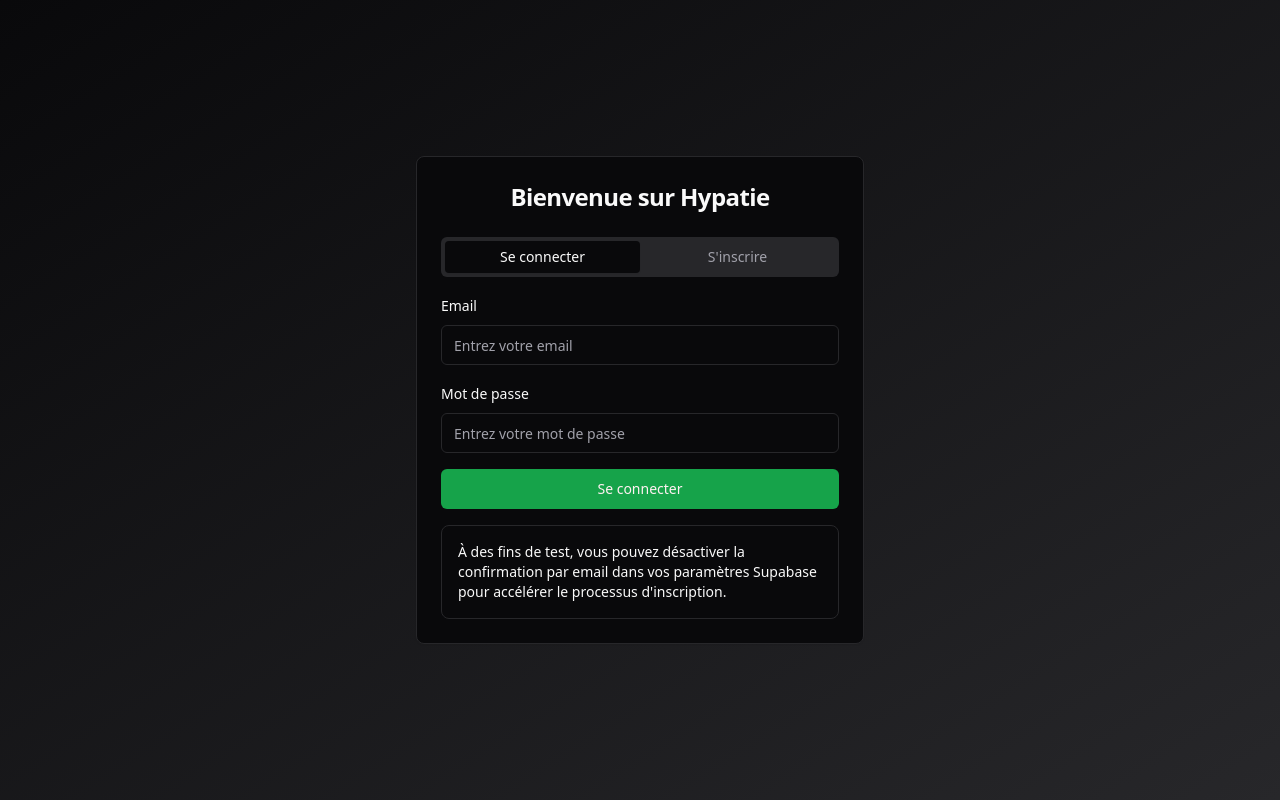
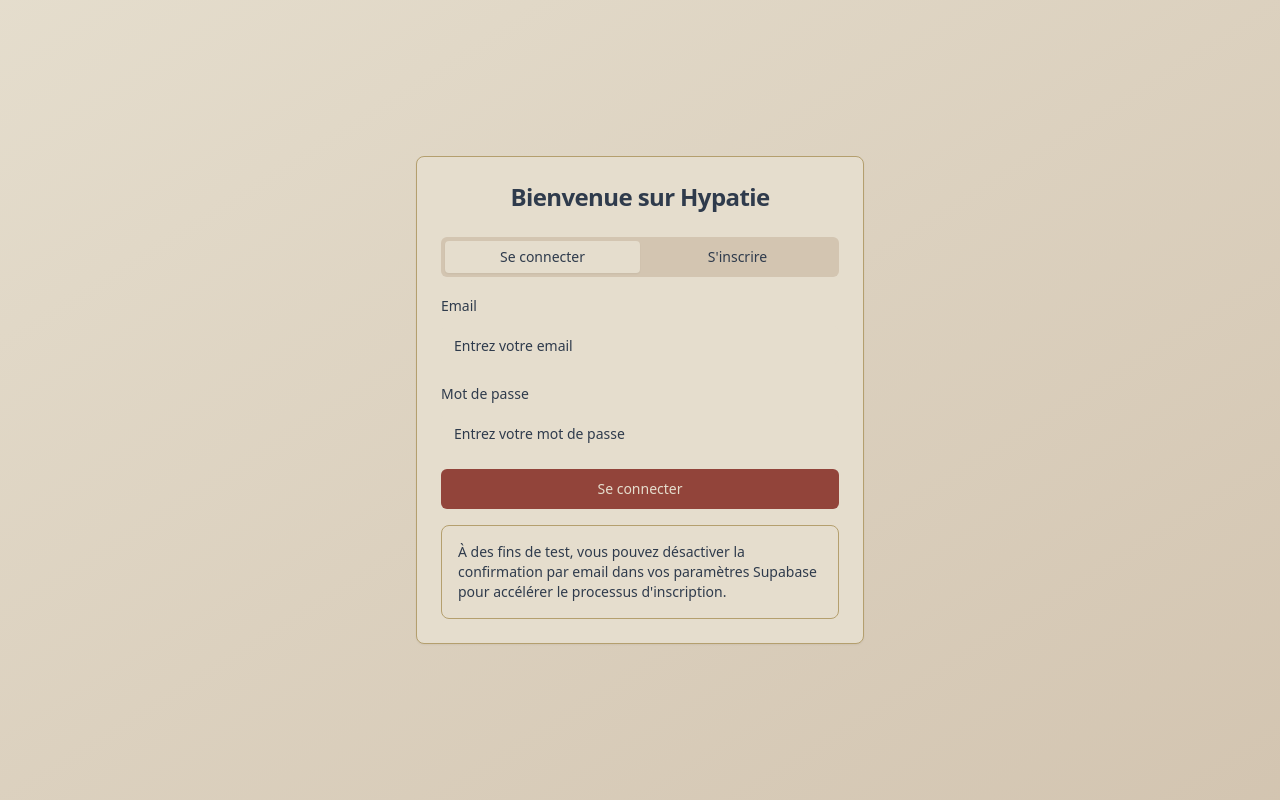
Before and after one commit to loulalou/talk-verify-ai-mobile, a React (Vite) app: page /auth in a window 1280 px wide. Built offline with nearby package versions, Linux system fonts and the light colour scheme.

Commit message:
Refactor: Update color palette
Update the application's color scheme with new hex codes for background, text, buttons, and hover accents to achieve an elegant and classic aesthetic.

```diff
--- a/src/index.css
+++ b/src/index.css
@@ -8,110 +8,106 @@ All colors MUST be HSL.
 
 @layer base {
   :root {
-    --background: 240 10% 3.9%;
-    --foreground: 0 0% 98%;
+    /* Elegant Ancient Color Palette */
+    --background: 41 31% 85%; /* #e5dac5 fond clair élégant */
+    --foreground: 214 24% 24%; /* #2e3a49 texte principal raffiné */
 
-    --card: 240 10% 3.9%;
-    --card-foreground: 0 0% 98%;
+    --card: 41 31% 85%;
+    --card-foreground: 214 24% 24%;
 
-    --popover: 240 10% 3.9%;
-    --popover-foreground: 0 0% 98%;
+    --popover: 41 31% 85%;
+    --popover-foreground: 214 24% 24%;
 
-    --primary: 142.1 76.2% 36.3%;
-    --primary-foreground: 355.7 100% 97.3%;
+    --primary: 7 43% 40%; /* #8c3e38 boutons classiques */
+    --primary-foreground: 41 31% 85%;
 
-    --secondary: 240 3.7% 15.9%;
-    --secondary-foreground: 0 0% 98%;
+    --secondary: 75 20% 36%; /* #5c6b4c effet classique alternatif */
+    --secondary-foreground: 41 31% 85%;
 
-    --muted: 240 3.7% 15.9%;
-    --muted-foreground: 240 5% 64.9%;
+    --muted: 35 28% 76%; /* #d2b58d texture ancienne alternative */
+    --muted-foreground: 214 24% 24%;
 
-    --accent: 240 3.7% 15.9%;
-    --accent-foreground: 0 0% 98%;
+    --accent: 42 32% 57%; /* #b99f67 effet doré subtil */
+    --accent-foreground: 214 24% 24%;
 
-    --destructive: 0 84.2% 60.2%;
-    --destructive-foreground: 0 0% 98%;
+    --destructive: 0 84% 60%;
+    --destructive-foreground: 41 31% 85%;
 
-    --border: 240 3.7% 15.9%;
-    --input: 240 3.7% 15.9%;
-    --ring: 142.1 76.2% 36.3%;
+    --border: 42 32% 57%;
+    --input: 41 31% 85%;
+    --ring: 42 32% 57%;
 
-    /* AI Voice App Design System */
-    --ai-primary: 213 94% 68%;
-    --ai-secondary: 262 83% 58%;
-    --ai-accent: 142.1 76.2% 36.3%;
-    --ai-surface: 240 7% 12%;
-    --ai-surface-elevated: 240 5% 18%;
+    /* Enhanced Design System */
+    --elegant-primary: 7 43% 40%; /* #8c3e38 */
+    --elegant-secondary: 75 20% 36%; /* #5c6b4c */
+    --elegant-accent: 42 32% 57%; /* #b99f67 */
+    --elegant-background: 41 31% 85%; /* #e5dac5 */
+    --elegant-surface: 35 28% 76%; /* #d2b58d */
 
-    /* Gradients */
-    --gradient-primary: linear-gradient(135deg, hsl(var(--ai-primary)), hsl(var(--ai-secondary)));
-    --gradient-surface: linear-gradient(180deg, hsl(var(--ai-surface)), hsl(var(--ai-surface-elevated)));
-    --gradient-accent: linear-gradient(135deg, hsl(var(--ai-accent)), hsl(var(--ai-primary)));
+    /* Gradients with elegant tones */
+    --gradient-primary: linear-gradient(135deg, hsl(var(--elegant-primary)), hsl(var(--elegant-accent)));
+    --gradient-surface: linear-gradient(180deg, hsl(var(--elegant-background)), hsl(var(--elegant-surface)));
+    --gradient-accent: linear-gradient(135deg, hsl(var(--elegant-accent)), hsl(var(--elegant-primary)));
 
-    /* Shadows */
-    --shadow-soft: 0 4px 20px hsla(var(--ai-primary), 0.2);
-    --shadow-glow: 0 0 30px hsla(var(--ai-primary), 0.3);
-    --shadow-voice: 0 8px 40px hsla(var(--ai-accent), 0.4);
+    /* Refined shadows */
+    --shadow-elegant: 0 4px 20px hsla(var(--elegant-primary), 0.15);
+    --shadow-soft: 0 2px 10px hsla(var(--elegant-accent), 0.2);
+    --shadow-refined: 0 8px 30px hsla(var(--foreground), 0.1);
 
-    /* Animations */
+    /* Smooth transitions */
     --transition-smooth: all 0.3s cubic-bezier(0.4, 0, 0.2, 1);
-    --transition-bounce: all 0.4s cubic-bezier(0.68, -0.55, 0.265, 1.55);
+    --transition-elegant: all 0.4s cubic-bezier(0.25, 0.46, 0.45, 0.94);
 
     --radius: 0.5rem;
 
-    --sidebar-background: 0 0% 98%;
-
-    --sidebar-foreground: 240 5.3% 26.1%;
-
-    --sidebar-primary: 240 5.9% 10%;
-
-    --sidebar-primary-foreground: 0 0% 98%;
-
-    --sidebar-accent: 240 4.8% 95.9%;
-
-    --sidebar-accent-foreground: 240 5.9% 10%;
-
-    --sidebar-border: 220 13% 91%;
-
-    --sidebar-ring: 217.2 91.2% 59.8%;
+    --sidebar-background: 41 31% 85%;
+    --sidebar-foreground: 214 24% 24%;
+    --sidebar-primary: 7 43% 40%;
+    --sidebar-primary-foreground: 41 31% 85%;
+    --sidebar-accent: 42 32% 57%;
+    --sidebar-accent-foreground: 214 24% 24%;
+    --sidebar-border: 42 32% 57%;
+    --sidebar-ring: 42 32% 57%;
   }
 
   .dark {
-    --background: 222.2 84% 4.9%;
-    --foreground: 210 40% 98%;
+    /* Dark mode with elegant tones */
+    --background: 214 24% 12%; /* Version sombre de #2e3a49 */
+    --foreground: 41 31% 85%; /* #e5dac5 pour le texte */
 
-    --card: 222.2 84% 4.9%;
-    --card-foreground: 210 40% 98%;
+    --card: 214 24% 15%;
+    --card-foreground: 41 31% 85%;
 
-    --popover: 222.2 84% 4.9%;
-    --popover-foreground: 210 40% 98%;
+    --popover: 214 24% 15%;
+    --popover-foreground: 41 31% 85%;
 
-    --primary: 210 40% 98%;
-    --primary-foreground: 222.2 47.4% 11.2%;
+    --primary: 7 43% 50%; /* Bouton plus lumineux en mode sombre */
+    --primary-foreground: 41 31% 85%;
 
-    --secondary: 217.2 32.6% 17.5%;
-    --secondary-foreground: 210 40% 98%;
+    --secondary: 75 20% 45%; /* Secondaire plus lumineux */
+    --secondary-foreground: 41 31% 85%;
 
-    --muted: 217.2 32.6% 17.5%;
-    --muted-foreground: 215 20.2% 65.1%;
+    --muted: 214 24% 18%;
+    --muted-foreground: 42 32% 65%;
 
-    --accent: 217.2 32.6% 17.5%;
-    --accent-foreground: 210 40% 98%;
+    --accent: 42 32% 67%; /* Accent plus lumineux */
+    --accent-foreground: 214 24% 15%;
 
-    --destructive: 0 62.8% 30.6%;
-    --destructive-foreground: 210 40% 98%;
+    --destructive: 0 84% 60%;
+    --destructive-foreground: 41 31% 85%;
 
-    --border: 217.2 32.6% 17.5%;
-    --input: 217.2 32.6% 17.5%;
-    --ring: 212.7 26.8% 83.9%;
-    --sidebar-background: 240 5.9% 10%;
-    --sidebar-foreground: 240 4.8% 95.9%;
-    --sidebar-primary: 224.3 76.3% 48%;
-    --sidebar-primary-foreground: 0 0% 100%;
-    --sidebar-accent: 240 3.7% 15.9%;
-    --sidebar-accent-foreground: 240 4.8% 95.9%;
-    --sidebar-border: 240 3.7% 15.9%;
-    --sidebar-ring: 217.2 91.2% 59.8%;
+    --border: 214 24% 20%;
+    --input: 214 24% 18%;
+    --ring: 42 32% 67%;
+
+    --sidebar-background: 214 24% 12%;
+    --sidebar-foreground: 41 31% 85%;
+    --sidebar-primary: 7 43% 50%;
+    --sidebar-primary-foreground: 41 31% 85%;
+    --sidebar-accent: 214 24% 18%;
+    --sidebar-accent-foreground: 42 32% 67%;
+    --sidebar-border: 214 24% 20%;
+    --sidebar-ring: 42 32% 67%;
   }
 }
 
```
